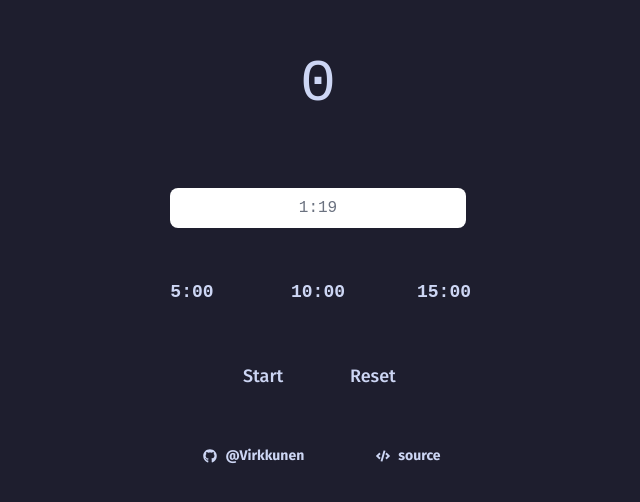
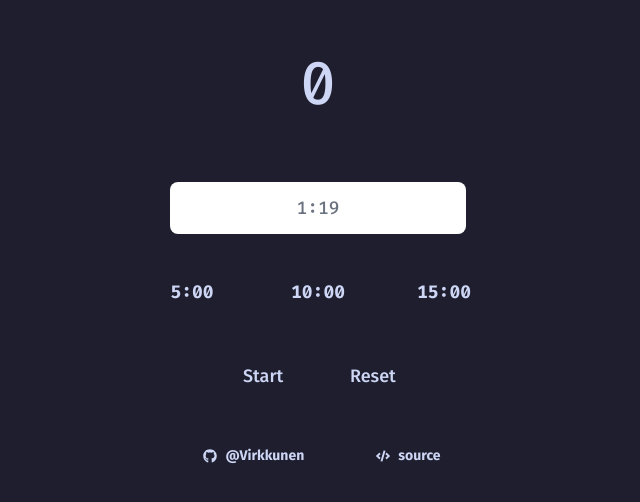
Before and after one commit to Virkkunen/timer, a React (Vite) app: page / in a window 1280 px wide. Shown: the part 160-662 px from the top of the page, without its empty margins (322-962 px from the left). Built offline with nearby package versions, Linux system fonts and the light colour scheme; what @catppuccin/tailwindcss would draw is missing.

Commit message:
feat: red bg on invalid time input

```diff
--- a/index.html
+++ b/index.html
@@ -15,7 +15,6 @@
       rel="stylesheet"
       href="https://fonts.googleapis.com/css2?family=Fira+Sans:ital,wght@0,400;0,500;0,600;0,700;1,400;1,500;1,600;1,700&display=swap"
     />
-
     <title>Timer</title>
   </head>
   <body>
--- a/src/components/Timer.tsx
+++ b/src/components/Timer.tsx
@@ -27,7 +27,7 @@ const Timer = () => {
           onChange={handleInputChange}
           disabled={false}
           value={timeInput}
-          className='form-input font-mono text-center mt-0 block w-full md:mx-auto p-2 border-0 border-blue focus:ring-0 focus:bg-surface1 bg-surface0 rounded-lg caret-lavender transition-all ease-in-out duration-200 md:w-10/12'
+          className={`form-input font-mono font-medium text-lg text-center mt-0 block w-full md:mx-auto px-2 py-3 border-0 border-blue focus:ring-0 ${validTime ? 'focus:bg-surface1 bg-surface0' : 'focus:bg-red bg-red text-crust caret-peach'} rounded-lg caret-lavender transition-all ease-in-out duration-200 md:w-10/12`}
           autoFocus
         />
         <div className='grid grid-cols-3 grid-rows-1 gap-4 md:gap-6'>
--- a/tailwind.config.js
+++ b/tailwind.config.js
@@ -8,7 +8,7 @@ export default {
     extend: {},
     fontFamily: {
       sans: ['Fira Sans', 'sans-serif'],
-      mono: ['Fira Code NF', 'monospace']
+      mono: ['Fira Code', 'monospace']
     }
   },
   plugins: [
```
